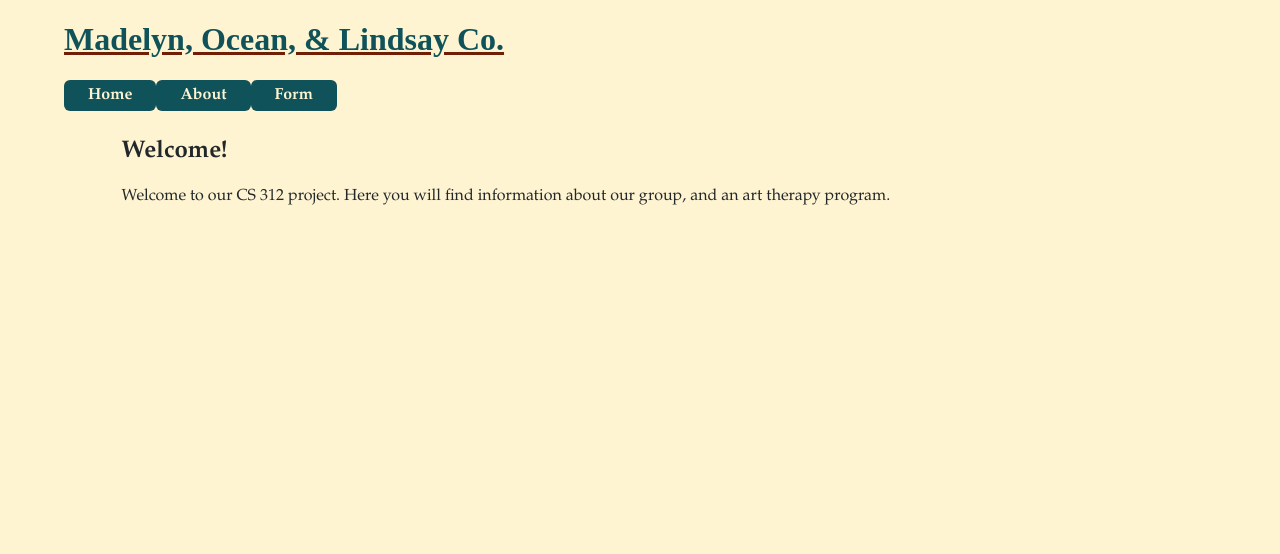
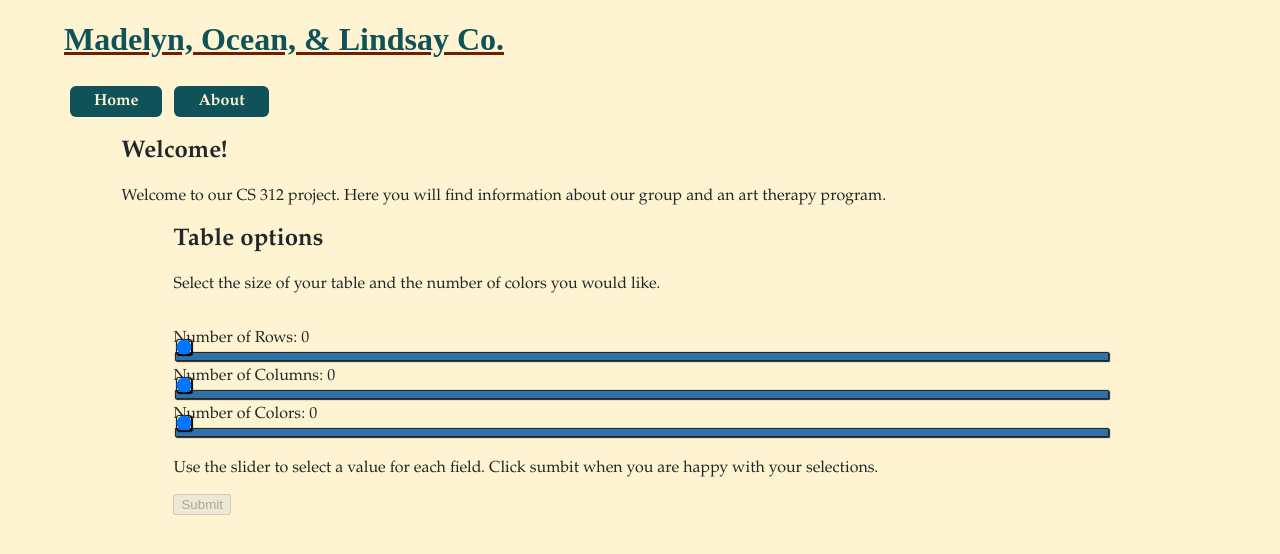
Before and after one commit to lpmichael/group-25-project, an Angular app: page /home in a window 1280 px wide. Shown: the top 554 px of the page. Built offline with nearby package versions, Linux system fonts and the light colour scheme.

Commit message:
moved form to home page, altered navigation to reflect, did some css changes, and removed a comma

```diff
--- a/src/app/app.component.html
+++ b/src/app/app.component.html
@@ -5,7 +5,6 @@
   <ul>
     <li><a class="button" routerLink="">Home</a> </li> <!-- LM: removed named link to stop home's html from displaying twice-->
     <li><a class="button" routerLink="/about">About</a> </li>
-    <li><a class="button" routerLink="/form">Form</a> </li>
   </ul>
 </nav>
 <br>
--- a/src/app/form/form.component.html
+++ b/src/app/form/form.component.html
@@ -4,7 +4,8 @@ https://angular.dev/guide/forms/reactive-forms
 -->
 
 <body>
-    <p> Testing form, please hold</p>
+    <h2>Table options</h2>
+    <p>Select the size of your table and the number of colors you would like.</p>
         <br>
     <form [formGroup]="numsForm" (ngSubmit)="onSubmit()">
         <label for="rows">Number of Rows: {{ this.numsForm.get('rows')?.value }} </label>
@@ -16,7 +17,7 @@ https://angular.dev/guide/forms/reactive-forms
         <label for="colors">Number of Colors: {{ this.numsForm.get('colors')?.value }} </label>
         <input type="range" formControlName="colors" min="0" max="10" step="1">
             <br>
-        <p>Select a value for each field. Click sumbit when you are happy with your selections.</p>
+        <p>Use the slider to select a value for each field. Click sumbit when you are happy with your selections.</p>
         <button type="submit" [disabled]="!numsForm.valid">Submit</button>
     </form>
 
--- a/src/app/home/home.component.html
+++ b/src/app/home/home.component.html
@@ -3,8 +3,8 @@
 <body>
 <h2>Welcome!</h2>
 
-<p>Welcome to our CS 312 project. Here you will find information about our group, and an art therapy program. </p>
+<p>Welcome to our CS 312 project. Here you will find information about our group and an art therapy program. </p>
 
-
+<colors-form></colors-form>
 
 </body>
--- a/src/app/home/home.component.ts
+++ b/src/app/home/home.component.ts
@@ -3,7 +3,7 @@ import { FormComponent } from '../form/form.component';
 
 @Component({
   selector: 'app-home',
-  imports: [],
+  imports: [FormComponent],
   templateUrl: './home.component.html',
   styleUrl: '../app.component.css'
 })
--- a/src/styles.css
+++ b/src/styles.css
@@ -11,6 +11,7 @@ nav {
   }
   nav ul li {
     float: left;
+    padding: 6px;
   }
 
   .button {
```
